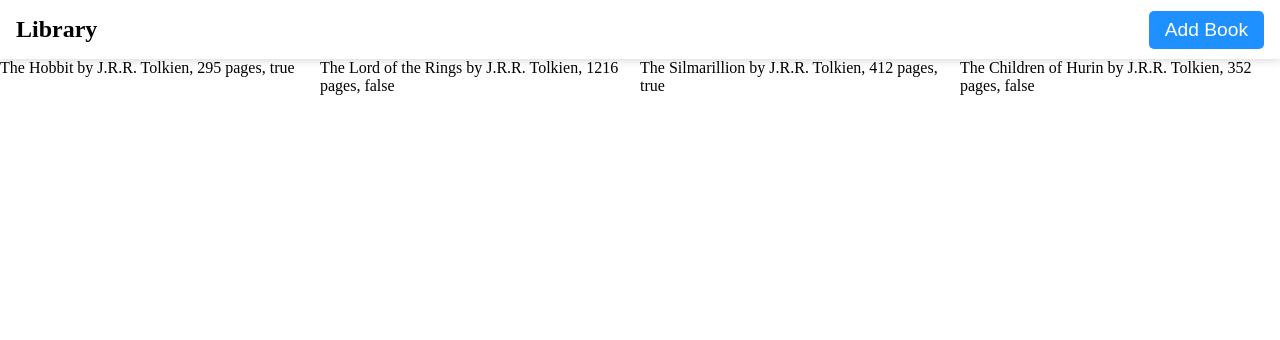
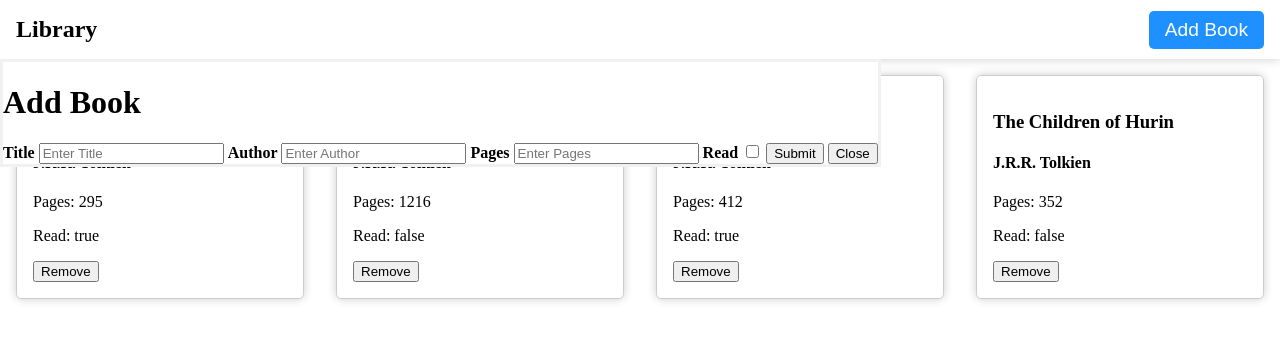
Before and after one commit to myleshansen/library, a plain HTML site: page index.html in a window 1280 px wide. Both pictures are taken after a click on the button "Add Book". Drawn offline with Linux system fonts and the light colour scheme.

Commit message:
Add and remove book functionality

```diff
--- a/app.js
+++ b/app.js
@@ -1,4 +1,6 @@
 let myLibrary = [];
+
+const submit = document.querySelector("#submit");
 
 function Book(title, author, pages, read) {
   this.title = title;
@@ -12,12 +14,64 @@
 }
 
 function displayBooks() {
-    for(let i = 0; i < myLibrary.length; i++) {
-        const card = document.createElement('div');
-        card.innerHTML = myLibrary[i].title + " by " + myLibrary[i].author + ", " + myLibrary[i].pages + " pages, " + myLibrary[i].read + "<br>";
+  for (let i = 0; i < myLibrary.length; i++) {
+    const card = document.createElement("div");
+    const title = document.createElement("h3");
+    const author = document.createElement("h4");
+    const pages = document.createElement("p");
+    const read = document.createElement("p");
+    const remove = document.createElement("button");
+    remove.textContent = "Remove";
+    remove.className = "remove";
+    remove.addEventListener("click", (e) => {
+      e.preventDefault();
+      myLibrary.splice(i, 1);
+      clearBooks();
+      displayBooks();
+    });
+    title.textContent = myLibrary[i].title;
+    author.textContent = myLibrary[i].author;
+    pages.textContent = "Pages: " + myLibrary[i].pages;
+    read.textContent = "Read: " + myLibrary[i].read;
+    card.appendChild(title);
+    card.appendChild(author);
+    card.appendChild(pages);
+    card.appendChild(read);
+    card.appendChild(remove);
+    card.className = "card";
     document.getElementById("books").appendChild(card);
-        console.log(myLibrary[i]);
   }
+}
+
+function clearBooks() {
+  document.getElementById("books").innerHTML = "";
+}
+
+function removeBook(event) {
+  event.preventDefault();
+  myLibrary.splice(i, 1);
+  clearBooks();
+  displayBooks();
+}
+
+function addBook() {
+  document.getElementById("form-popup").style.display = "flex";
+}
+
+submit.addEventListener("click", (e) => {
+  e.preventDefault();
+  let title = document.getElementById("title").value;
+  let author = document.getElementById("author").value;
+  let pages = document.getElementById("pages").value;
+  let read = document.getElementById("read").checked;
+  addBookToLibrary(title, author, pages, read);
+  closeForm();
+  clearBooks();
+  displayBooks();
+});
+
+function closeForm() {
+  document.getElementById("form-popup").style.display = "none";
 }
 
 addBookToLibrary("The Hobbit", "J.R.R. Tolkien", 295, true);
--- a/index.html
+++ b/index.html
@@ -12,7 +12,42 @@
     <div class="container">
       <div class="nav">
         <h1>Library</h1>
-        <button>Add Book</button>
+        <button id="add-book" onclick="addBook()">Add Book</button>
+      </div>
+      <div id="form-popup">
+        <form class="form-container">
+          <h1>Add Book</h1>
+          <label for="title"><b>Title</b></label>
+          <input
+            type="text"
+            placeholder="Enter Title"
+            name="title"
+            id="title"
+            required
+          />
+          <label for="author"><b>Author</b></label>
+          <input
+            type="text"
+            placeholder="Enter Author"
+            name="author"
+            id="author"
+            required
+          />
+          <label for="pages"><b>Pages</b></label>
+          <input
+            type="number"
+            placeholder="Enter Pages"
+            name="pages"
+            id="pages"
+            required
+          />
+          <label for="read"><b>Read</b></label>
+          <input type="checkbox" name="read" id="read" />
+          <button type="submit" class="btn" id="submit">Submit</button>
+          <button type="button" class="btn cancel" onclick="closeForm()">
+            Close
+          </button>
+        </form>
       </div>
       <div id="books"></div>
     </div>
--- a/styles.css
+++ b/styles.css
@@ -40,3 +40,19 @@
   display: grid;
   grid-template-columns: repeat(auto-fit, minmax(300px, 1fr));
 }
+
+#form-popup {
+  display: none;
+  position: fixed;
+  background-color: #fff;
+  border: 3px solid #f1f1f1;
+  z-index: 9;
+}
+
+.card {
+  margin: 1rem;
+  padding: 1rem;
+  border: 1px solid #ccc;
+  border-radius: 5px;
+  box-shadow: 0 0 10px rgba(0, 0, 0, 0.2);
+}
```
Lines whose indentation alone changed are shown as unchanged.
